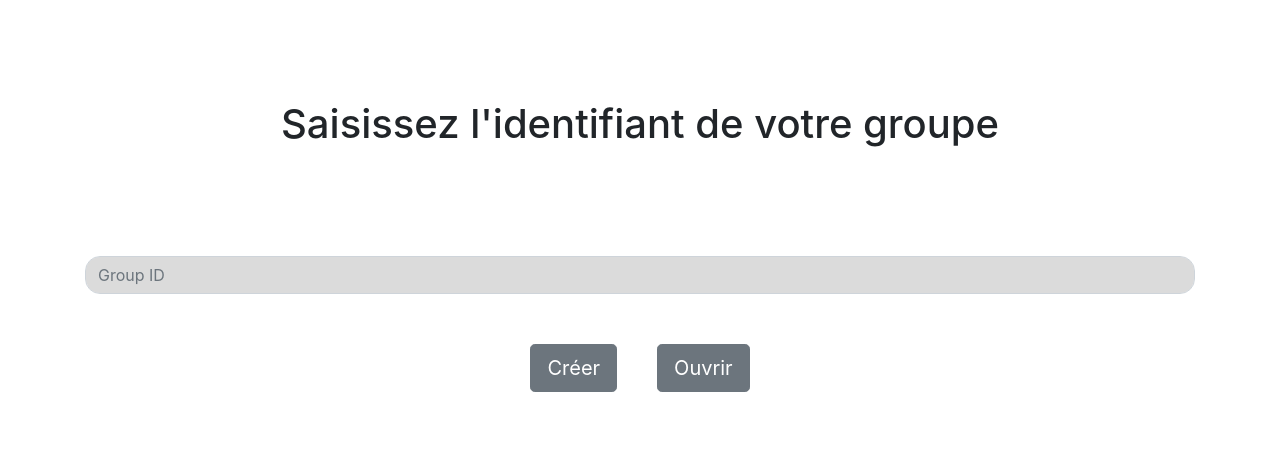
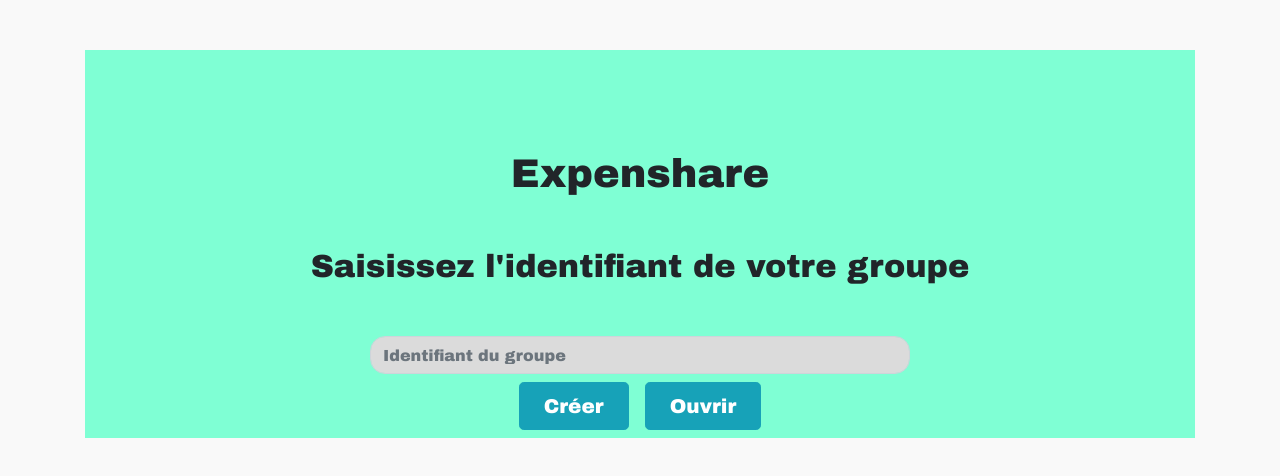
Before and after one commit to tofcap2/Expenshare_front, a React (Create React App) app: page / in a window 1280 px wide. Shown: the top 476 px of the page. Built offline with nearby package versions, Linux system fonts and the light colour scheme.

Commit message:
Ajout de depenses

```diff
--- a/package.json
+++ b/package.json
@@ -8,8 +8,10 @@
     "@fortawesome/react-fontawesome": "^0.1.3",
     "bootstrap": "^4.1.3",
     "bootstrap3": "^3.3.5",
+    "chart.js": "^2.7.3",
     "react": "^16.6.3",
     "react-bootstrap": "^0.32.4",
+    "react-chartjs-2": "^2.7.4",
     "react-dom": "^16.6.3",
     "react-router": "^4.3.1",
     "react-router-dom": "^4.3.1",
--- a/src/App.css
+++ b/src/App.css
@@ -1,9 +1,21 @@
 body{
+  background-color: #F9F9F9;
   text-align: center;
 }
 
+.indexContain{
+  background-color: aquamarine;
+  font-family: "Arial Black";
+}
+
 .indexTitle{
-  margin-top: 100px;
+  margin-top: 50px;
+  padding-top: 100px;
+}
+
+.indexSubtitle{
+  margin-top: 50px;
+  margin-bottom: 50px;
 }
 
 .indexInput{
@@ -13,8 +25,8 @@ body{
   margin-bottom: 50px;
 }
 
-.indexButton{
-  margin: 50px 20px 240px ;
+.btn-info{
+  margin: 50px 20px 200px ;
 }
 
 .menuNavbar{
--- a/src/Component/Expense/Expense.js
+++ b/src/Component/Expense/Expense.js
@@ -51,7 +51,7 @@ class Expense extends Component {
             <div>
                 <h2>Dépenses</h2>
                 <NavLink to={this.props.match.url + '/add'}>Ajouter une dépense</NavLink>
-                <Route path={this.props.match.url + '/add'} component={FormExpense}/>
+                <Route path={this.props.match.url + '/add'} render={props => <FormExpense {...props} slug={this.props.slug}/>}/>
                 <Table hover>
                     <thead>
                     <tr>
--- a/src/Component/Expense/FormExpense.js
+++ b/src/Component/Expense/FormExpense.js
@@ -6,7 +6,7 @@ class FormExpense extends Component {
 
     constructor(props) {
         super(props);
-        this.state = { title: "", amount: "", person: "", firstname: "", lastname: "", category:""};
+        this.state = { firstname: "", lastmane: "", person: [], category: [], cat: "", pers: "" };
     }
 
     handleChangeT(event) {
@@ -16,24 +16,29 @@ class FormExpense extends Component {
 
     handleChangeA(event) {
         event.preventDefault();
-        this.setState({ amount: event.target.value });
+        this.setState({ amount: event.target.value});
     }
 
     handleChangeC(event) {
         event.preventDefault();
-        this.setState({ category: event.target.value });
+        this.setState({ cat: event.target.value});
+    }
+
+    handleChangeD(event) {
+        event.preventDefault();
+        this.setState({ createdat: event.target.value});
     }
 
     handleChangeP(event) {
         event.preventDefault();
-        this.setState({ person: event.target.value });
+        this.setState({ pers: event.target.value});
     }
 
     handleCreate(event) {
         event.preventDefault();
         fetch('http://localhost/dcdev/Expenshare/expenshare_back/public/expense/', {
             method: 'POST',
-            body: JSON.stringify({ title: this.state.title, amount: this.state.amount, category: this.state.category, person:this.state.person })
+            body: JSON.stringify({ title: this.state.title, amount: this.state.amount, category: this.state.cat, createdat: this.state.createdat, person: this.state.pers })
         })
             .then(response => response.json())
             .then(data => {
@@ -43,29 +48,52 @@ class FormExpense extends Component {
             .catch(err => alert('Erreur lors de la création de la dépense'))
         ;
     }
+
+    componentDidMount() {
+        fetch('http://localhost/dcdev/Expenshare/expenshare_back/public/person/group/' + this.props.slug)
+            .then(response => response.json())
+            .then(data => this.setState({ person: data }));
+
+        fetch('http://localhost/dcdev/Expenshare/expenshare_back/public/category/', {
+            method: 'GET',
+        })
+            .then(response => response.json())
+            .then(data => this.setState({ category: data }));
+    }
+
     render() {
+        const person = this.state.person.map(p => <option key={p.id} value={p.id}>{p.firstname + ' ' + p.lastname}</option>);
 
-
+        const category = this.state.category.map(c => <option key={c.id} value={c.id}>{c.label}</option>);
 
         return (
             <div>
                 <Container className="text-center mt-5 pt-4">
-                    <h3 className="p-3 text-dark">Ajouter une personne au groupe {this.state.slug}</h3>
+                    <h3 className="p-3 text-dark">Ajouter une dépense au groupe {this.state.slug}</h3>
                     <Form className="m-0 m-auto">
                         <FormGroup>
+                            {console.log(this.state)}
                             <InputGroup>
-                                <Input className="form-control form-control-lg col-md-6 m-0 m-auto text-center" type="text" value={this.state.title} onChange={e => this.handleChangeT(e)} placeholder="Libellé" />
+                                <Input className="form-control form-control-lg col-md-6 m-0 m-auto text-center" type="text" value={this.state.title} onChange={e => this.handleChangeT(e)} placeholder="Titre" />
                             </InputGroup>
                             <InputGroup>
-                                <Input className="form-control form-control-lg col-md-6 m-0 m-auto text-center" type="text" value={this.state.amount} onChange={e => this.handleChangeA(e)} placeholder="Montant" />
+                                <Input className="form-control form-control-lg col-md-6 m-0 m-auto text-center" type="number" value={this.state.amount} onChange={e => this.handleChangeA(e)} placeholder="Amount" />
                             </InputGroup>
                             <InputGroup>
-                                <Input className="form-control form-control-lg col-md-6 m-0 m-auto text-center" type="select" value={this.state.amount} onChange={e => this.handleChangeC(e)} placeholder="Catégorie" />
+                                <Input className="form-control form-control-lg col-md-6 m-0 m-auto text-center" type="select" onChange={e => this.handleChangeC(e)}>
+                                    <option value="0">Choisissez votre catégorie</option>
+                                    {category}
+                                </Input>
                             </InputGroup>
                             <InputGroup>
-                                <Input className="form-control form-control-lg col-md-6 m-0 m-auto text-center" type="select" value={this.state.amount} onChange={e => this.handleChangeP(e)} placeholder="Personne" />
+                                <Input className="form-control form-control-lg col-md-6 m-0 m-auto text-center" type="date" value={this.state.createdat} onChange={e => this.handleChangeD(e)} />
                             </InputGroup>
-
+                            <InputGroup>
+                                <Input className="form-control form-control-lg col-md-6 m-0 m-auto text-center" type="select" onChange={e => this.handleChangeP(e)}>
+                                    <option value="0">Choisissez votre personnes</option>
+                                    {person}
+                                </Input>
+                            </InputGroup>
                         </FormGroup>
                         <FormGroup className="text-center">
                             <Button onClick={e => this.handleCreate(e)} className="m-2 px-4 btn-lg btn-info">Ajouter</Button>
--- a/src/Component/Index.js
+++ b/src/Component/Index.js
@@ -1,6 +1,6 @@
 import React, {Component} from 'react';
 import {Redirect} from "react-router-dom";
-import {Button, Input, InputGroup} from "reactstrap";
+import {Button, Container, Input, InputGroup} from "reactstrap";
 
 
 class Index extends Component {
@@ -52,12 +52,15 @@ class Index extends Component {
 
         return (
             <div>
-                <h1 className="indexTitle">Saisissez l'identifiant de votre groupe</h1>
-                <InputGroup>
-                    <Input className="indexInput" type="text" value={this.state.slug} onChange={e => this.handleChange(e)} placeholder="Group ID"/>
-                </InputGroup>
-                <Button className="indexButton" size="lg" onClick={e => this.handleCreate(e)}>Créer</Button>
-                <Button className="indexButton" size="lg" onClick={e => this.handleOpen(e)}>Ouvrir</Button>
+                <Container className="indexContain">
+                    <h1 className="indexTitle">Expenshare</h1>
+                    <h2 className="indexSubtitle">Saisissez l'identifiant de votre groupe</h2>
+                    <InputGroup>
+                        <Input className="indexInput col-md-6 m-0 m-auto" type="text" value={this.state.slug} onChange={e => this.handleChange(e)} placeholder="Identifiant du groupe"/>
+                    </InputGroup>
+                    <Button className="m-2 px-4 btn-lg btn-info" onClick={e => this.handleCreate(e)}>Créer</Button>
+                    <Button className="m-2 px-4 btn-lg btn-info" onClick={e => this.handleOpen(e)}>Ouvrir</Button>
+                </Container>
             </div>
         );
     }
--- a/src/Component/Menu.js
+++ b/src/Component/Menu.js
@@ -11,7 +11,7 @@ class Menu extends Component {
                 <Collapse isOpen={true} navbar>
                     <Nav className="ml-auto" navbar>
                         <NavItem>
-                            <NavLink to={this.props.url} exact className="nav-link">Accueil</NavLink>
+                            <NavLink to={this.props.url} exact className="nav-link">Dashboard</NavLink>
                         </NavItem>
                         <NavItem>
                             <NavLink to={this.props.url + '/person'} className="nav-link">Personnes</NavLink>
--- a/src/Component/Person/Person.js
+++ b/src/Component/Person/Person.js
@@ -40,7 +40,7 @@ class Person extends Component {
         }
 
         return (
-            <React.Fragment>
+            <div className="">
                 <h1>Personnes</h1>
                 <NavLink to={this.props.match.url + '/add'}>Ajouter une personne</NavLink>
                 <Route path={this.props.match.url + '/add'} render={props => <FormPerson {...props} slug={this.props.slug}/>}/>
@@ -56,7 +56,7 @@ class Person extends Component {
                     </thead>
                     {person}
                 </Table>
-            </React.Fragment>
+            </div>
         );
     }
 }
```
Also changed, not shown: 1 other file (tests, documents, lock files or other folders).
